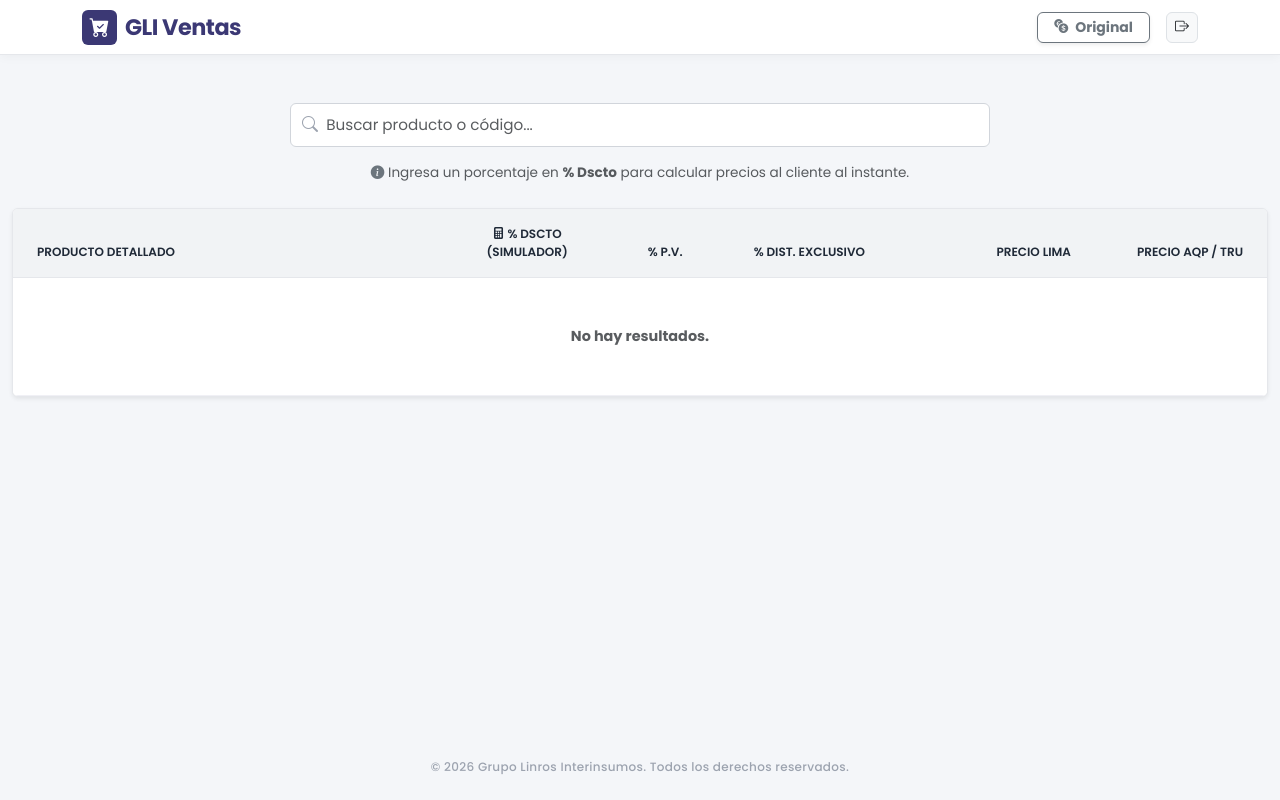
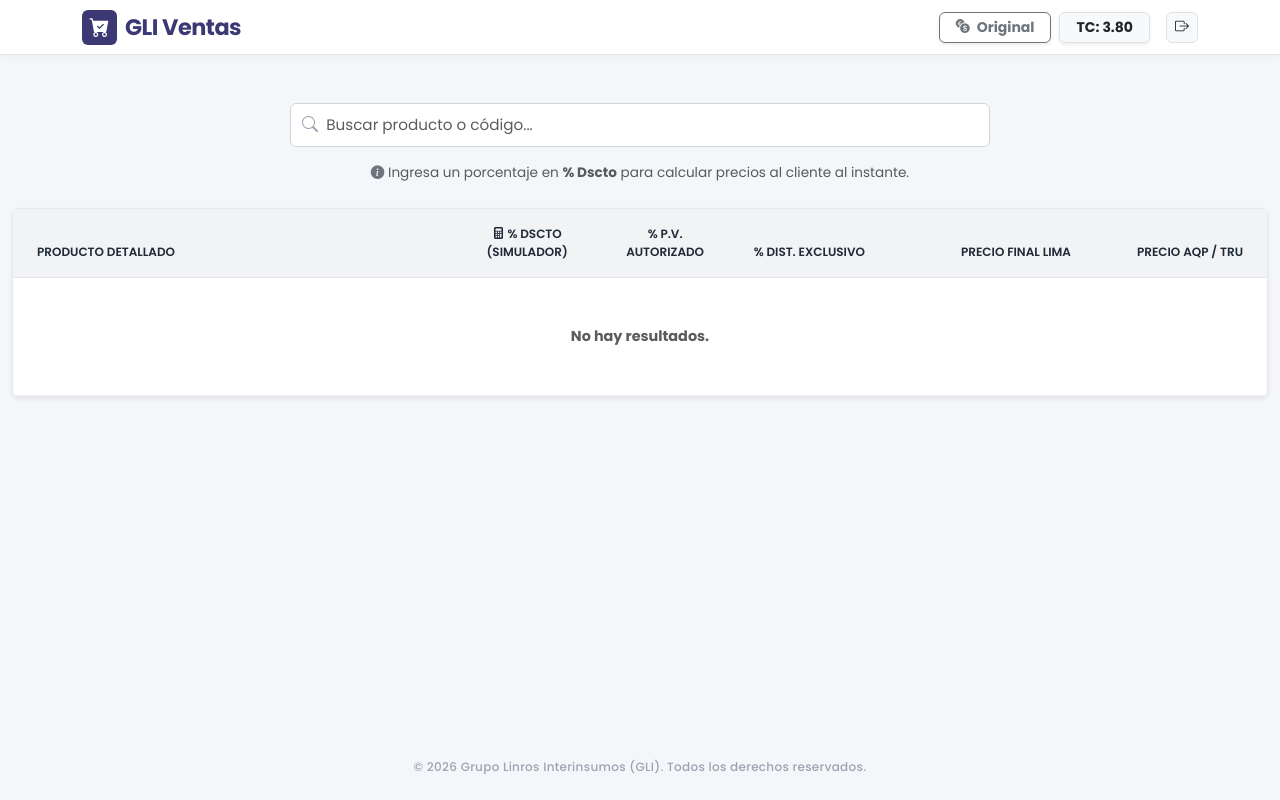
Before and after one commit to GrupoLinrosInterinsumos/gli_precios, a Flask app: page /vendedor in a window 1280 px wide. Run offline with Flask 3, Linux system fonts and the light colour scheme; the visitor is signed in with stand-in values (Sample User, id 1); data comes from the database, SQL or seed files in the repository; data that the repository does not hold is empty.

Commit message:
Update index_vendedor.html

```diff
--- a/templates/index_vendedor.html
+++ b/templates/index_vendedor.html
@@ -3,7 +3,7 @@
 <head>
     <meta charset="UTF-8">
     <meta name="viewport" content="width=device-width, initial-scale=1.0, maximum-scale=1.0, user-scalable=no">
-    <title>GLI | Lista de Precios</title>
+    <title>GLI | Ventas y TC</title>
 
     <link rel="preconnect" href="https://fonts.googleapis.com">
     <link href="https://fonts.googleapis.com/css2?family=Poppins:wght@300;400;500;600;700&display=swap" rel="stylesheet">
@@ -63,6 +63,10 @@
             <button class="btn btn-dark btn-sm rounded fw-bold shadow-sm px-3" onclick="abrirModalTC()">
                 TC: <span id="valTC">--</span> <i class="bi bi-pencil-fill ms-1" style="font-size:0.6rem;"></i>
             </button>
+            {% else %}
+            <div class="btn btn-light btn-sm border rounded fw-bold px-3 shadow-sm text-dark" style="cursor: default; pointer-events: none;">
+                TC: <span id="valTC">--</span>
+            </div>
             {% endif %}
 
             <a href="/logout" class="btn btn-light btn-sm border rounded px-2 text-dark ms-2">
@@ -89,9 +93,9 @@
                     <tr>
                         <th style="width: 35%; padding-left: 1.5rem; text-align: left;">Producto Detallado</th>
                         <th class="text-center" style="width: 12%;"><i class="bi bi-calculator-fill"></i> % Dscto (Simulador)</th>
-                        <th class="text-center" style="width: 10%;">% P.V.</th>
+                        <th class="text-center" style="width: 10%;">% P.V. Autorizado</th>
                         <th class="text-center" style="width: 13%;">% Dist. Exclusivo</th>
-                        <th class="text-end" style="width: 15%;">Precio Lima</th>
+                        <th class="text-end" style="width: 15%;">Precio Final Lima</th>
                         <th class="text-end" style="width: 15%; padding-right: 1.5rem;">Precio AQP / TRU</th>
                     </tr>
                 </thead>
@@ -102,7 +106,7 @@
 </main>
 
 <footer class="footer-copyright">
-    &copy; 2026 Grupo Linros Interinsumos. Todos los derechos reservados.
+    &copy; 2026 Grupo Linros Interinsumos (GLI). Todos los derechos reservados.
 </footer>
 
 <div class="modal fade" id="modalEdicionUniversal" tabindex="-1">
@@ -166,7 +170,7 @@
     async function ejecutarBusqueda() {
         const q = document.getElementById('txtBuscar').value.trim();
         try {
-            const res = await fetch(`/buscar?q=${encodeURIComponent(q)}`);
+            const res = await fetch(`/buscar?q=${encodeURIComponent(q)}&_=${new Date().getTime()}`);
             const json = await res.json();
             allProductsData = json.productos;
             tcGlobal = json.tc_actual;
```
